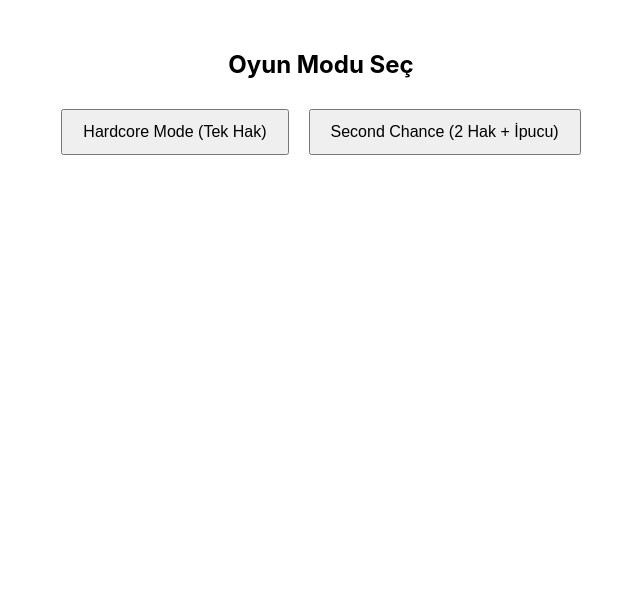
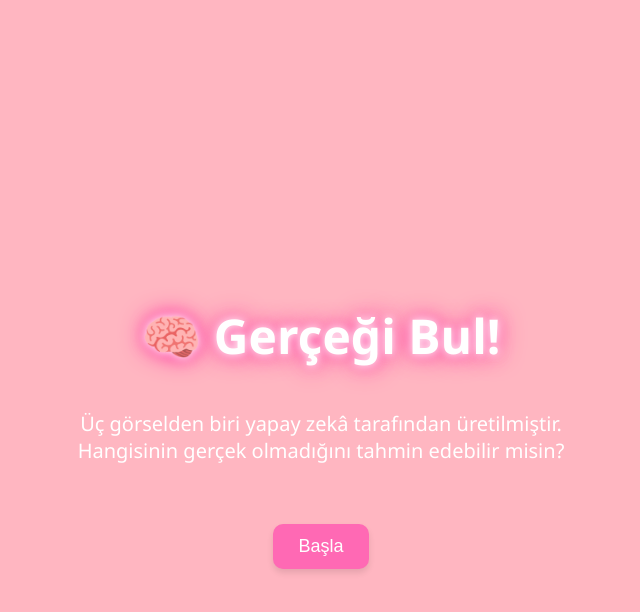
Before and after one commit to mineyaren/1030521308_BS435_WebProgramlama, a React (Create React App) app: page / in a window 1280 px wide. Shown: the top 612 px of the page, without its empty margins (319-959 px from the left). Built offline with nearby package versions, Linux system fonts and the light colour scheme; the HTML template or start-up script is replaced by a standard one.

Commit message:
StartScreen güncellendi: pembe arka plan, ışıltılı başlık, Başla butonu ve 3-2-1 animasyonu eklendi

```diff
--- a/src/App.jsx
+++ b/src/App.jsx
@@ -1,21 +1,34 @@
 import { useState } from "react";
+import StartScreen from "./components/StartScreen";
 import ModeSelect from "./components/ModeSelect";
 import GameScreen from "./components/GameScreen";
 
 export default function App() {
-  const [screen, setScreen] = useState("mode"); // mode → game → result
+  // Ekran akışı: start → mode → game → result (result varsa)
+  const [screen, setScreen] = useState("start");
   const [mode, setMode] = useState(null);
-
-  const startGame = () => setScreen("game");
 
   return (
     <div>
-      {screen === "mode" && (
-        <ModeSelect setMode={setMode} startGame={startGame} />
+      {/* Başlangıç ekranı */}
+      {screen === "start" && (
+        <StartScreen onStart={() => setScreen("mode")} />
       )}
 
+      {/* Mod seçme ekranı */}
+      {screen === "mode" && (
+        <ModeSelect
+          setMode={setMode}
+          startGame={() => setScreen("game")}
+        />
+      )}
+
+      {/* Oyun ekranı */}
       {screen === "game" && (
-        <GameScreen mode={mode} restart={() => setScreen("mode")} />
+        <GameScreen
+          mode={mode}
+          restart={() => setScreen("mode")}
+        />
       )}
     </div>
   );
--- /dev/null
+++ b/src/components/StartScreen.css
@@ -0,0 +1,57 @@
+.start-container {
+  text-align: center;
+  font-family: 'Segoe UI', Tahoma, Geneva, Verdana, sans-serif;
+  background-color: #ffb6c1;
+  height: 100vh;
+  display: flex;
+  flex-direction: column;
+  align-items: center;
+  justify-content: center;
+  padding: 20px;
+}
+
+.glow-text {
+  font-size: 48px;
+  color: #fff;
+  text-shadow: 0 0 5px #fff, 0 0 10px #ff69b4, 0 0 20px #ff1493;
+  animation: glow 1.5s infinite alternate;
+}
+
+@keyframes glow {
+  from {
+    text-shadow: 0 0 5px #fff, 0 0 10px #ff69b4, 0 0 20px #ff1493;
+  }
+  to {
+    text-shadow: 0 0 10px #fff, 0 0 20px #ff69b4, 0 0 30px #ff1493;
+  }
+}
+
+.start-description {
+  font-size: 20px;
+  max-width: 500px;
+  color: #fff;
+  margin-top: 10px;
+}
+
+.start-button {
+  margin-top: 40px;
+  padding: 12px 25px;
+  font-size: 18px;
+  border-radius: 10px;
+  border: none;
+  background-color: #ff69b4;
+  color: white;
+  cursor: pointer;
+  box-shadow: 0 4px 6px rgba(0,0,0,0.1);
+  transition: transform 0.2s, box-shadow 0.2s;
+}
+
+.start-button:hover {
+  transform: scale(1.05);
+  box-shadow: 0 6px 10px rgba(0,0,0,0.2);
+}
+
+.countdown-number {
+  font-size: 48px;
+  color: #fff;
+}
--- a/src/components/StartScreen.jsx
+++ b/src/components/StartScreen.jsx
@@ -1,34 +1,39 @@
-import React from "react";
+import React, { useState, useEffect } from "react";
+import "./StartScreen.css"; // animasyonları CSS ile yapacağız
 
 export default function StartScreen({ onStart }) {
+  const [countdown, setCountdown] = useState(null);
+
+  useEffect(() => {
+    let timer;
+    if (countdown !== null && countdown > 0) {
+      timer = setTimeout(() => setCountdown(countdown - 1), 1000);
+    } else if (countdown === 0) {
+      onStart();
+    }
+    return () => clearTimeout(timer);
+  }, [countdown, onStart]);
+
   return (
-    <div
-      style={{
-        textAlign: "center",
-        paddingTop: "100px",
-        fontFamily: "Arial, sans-serif",
-      }}
-    >
-      <h1>🧠 Gerçeği Bul!</h1>
-      <p>
+    <div className="start-container">
+      {countdown === null ? (
+        <>
+          <h1 className="glow-text">🧠 Gerçeği Bul!</h1>
+          <p className="start-description">
             Üç görselden biri yapay zekâ tarafından üretilmiştir.
+            <br />
             Hangisinin gerçek olmadığını tahmin edebilir misin?
           </p>
           <button
-        onClick={onStart}
-        style={{
-          marginTop: "20px",
-          padding: "10px 20px",
-          fontSize: "16px",
-          borderRadius: "8px",
-          border: "none",
-          backgroundColor: "#007bff",
-          color: "white",
-          cursor: "pointer",
-        }}
+            className="start-button"
+            onClick={() => setCountdown(3)}
           >
             Başla
           </button>
+        </>
+      ) : (
+        <h1 className="countdown-number">{countdown}</h1>
+      )}
     </div>
   );
 }
```
Lines whose indentation alone changed are shown as unchanged.
